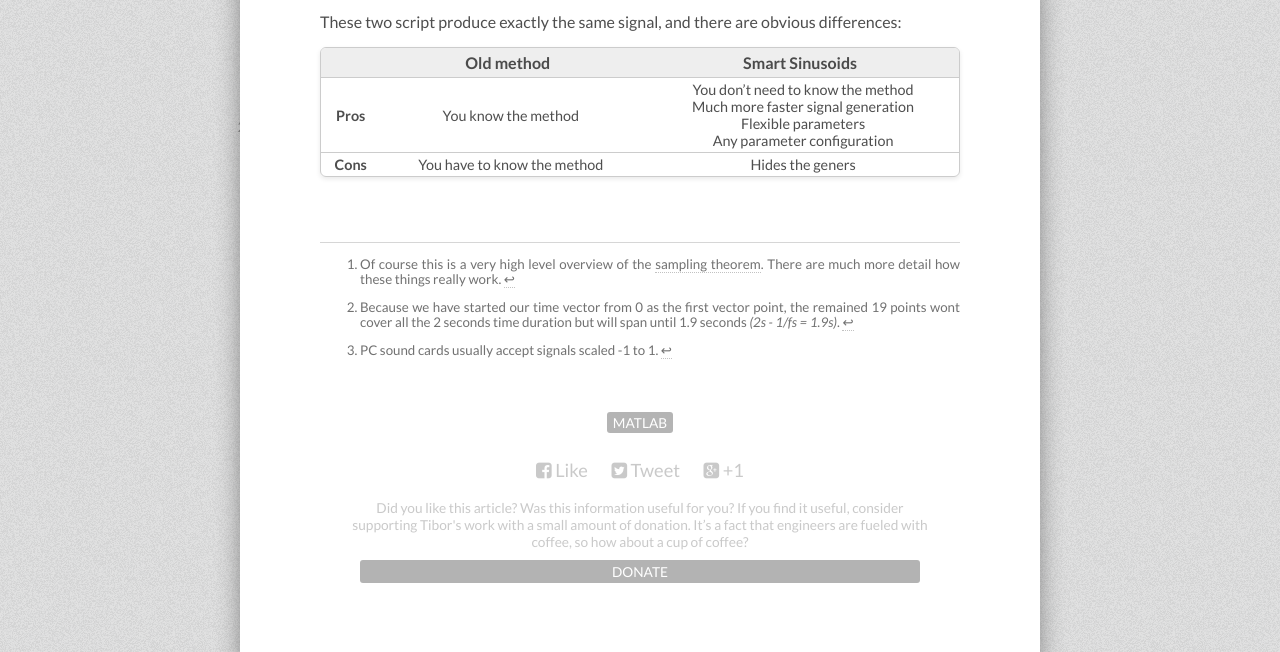
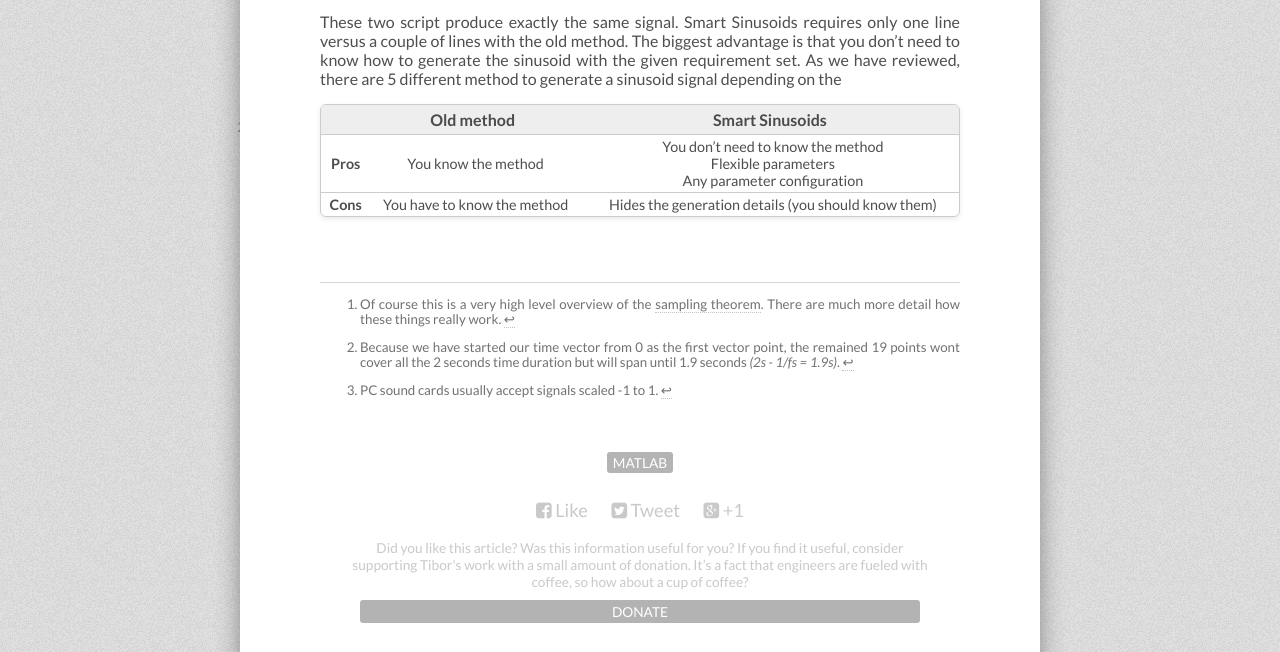
Before and after one commit to tiborsimon/tiborsimon.github.io, a Jekyll site: the page built from _posts/2015-05-28-smart-sinusoids.md, in a window 1280 px wide and 900 px high, scrolled down 6262 px, cut to the strip 248-900 px from the top of the window. Built offline with Jekyll 4.4.1, drawn with Linux system fonts in a browser that asks for light colours; nearby versions of some CDN libraries; comment, search, counter and statistics services are not loaded.

Commit message:
Article update

```diff
--- a/_posts/2015-05-28-smart-sinusoids.md
+++ b/_posts/2015-05-28-smart-sinusoids.md
@@ -132,12 +132,12 @@ If your answers for the last two questions were both _nope_, the following metho
 
 {% gist tiborsimon/89c9ca291f761c988d7e %}
 
-These two script produce exactly the same signal, and there are obvious differences:
+These two script produce exactly the same signal. Smart Sinusoids requires only one line versus a couple of lines with the old method. The biggest advantage is that you don't need to know how to generate the sinusoid with the given requirement set. As we have reviewed, there are 5 different method to generate a sinusoid signal depending on the
 
 |  | Old method | Smart Sinusoids |
 |:--------------:|:----:|:---------------------:|
-| __Pros__ | You know the method | You don't need to know the method<br>Much more faster signal generation<br>Flexible parameters<br>Any parameter configuration
-| __Cons__ | You have to know the method    | Hides the geners                |
+| __Pros__ | You know the method | You don't need to know the method<br>Flexible parameters<br>Any parameter configuration
+| __Cons__ | You have to know the method    | Hides the generation details (you should know them)            |
 
 
 
```
